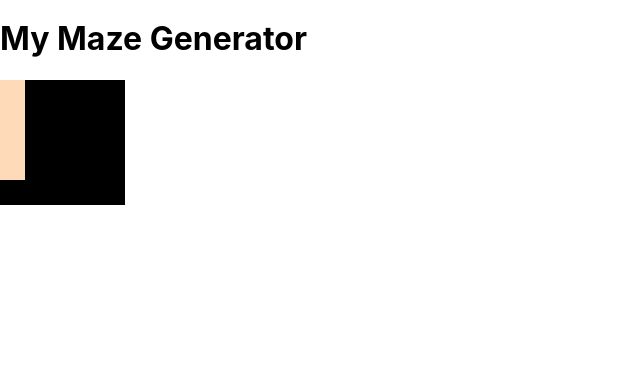
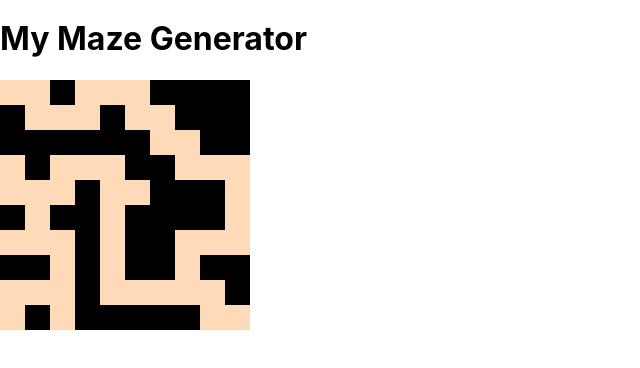
Before and after one commit to sgee456/mazeGenerator, a React (Create React App) app: page / in a window 1280 px wide. Shown: the top 368 px of the page, without its empty margins (0-640 px from the left). Built offline with nearby package versions, Linux system fonts and the light colour scheme.

Commit message:
fixed checkPathAround to allow the path to turn

```diff
--- a/src/App.js
+++ b/src/App.js
@@ -32,7 +32,7 @@ function App() {
   const createPath = function() {
     const pathStack = [];
     const startPosition = [0, 0];
-    const newPathArray = createMazeWallArray(5 , 5);
+    const newPathArray = createMazeWallArray(10 , 10);
 
     //checks if a square is beside a path, also where it is checking from
     function checkPathAround(position, checkingFrom = "all" ) {
@@ -82,17 +82,17 @@ function App() {
       }
 
       if (checkingFrom === "top") {
-        return (leftValue && topValue && rightValue && topRightValue && bottomRightValue && topLeftValue && bottomLeftValue);
+        return (leftValue && topValue && rightValue && topRightValue && topLeftValue);
       }
 
       if (checkingFrom === "bottom") {
-        return (leftValue && bottomValue && rightValue && topRightValue && bottomRightValue && topLeftValue && bottomLeftValue);
+        return (leftValue && bottomValue && rightValue && bottomRightValue && bottomLeftValue);
       }
       if (checkingFrom === "left") {
-        return (leftValue && topValue && bottomValue && topRightValue && bottomRightValue && topLeftValue && bottomLeftValue);
+        return (leftValue && topValue && bottomValue && topLeftValue && bottomLeftValue);
       }
       if (checkingFrom === "right") {
-        return (topValue && bottomValue && rightValue && topRightValue && bottomRightValue && topLeftValue && bottomLeftValue);
+        return (topValue && bottomValue && rightValue && topRightValue && bottomRightValue);
       }
 
     }
@@ -111,7 +111,7 @@ function App() {
 
 
     // while (pathStack.length !== 0)
-    for (let i = 0; i < 3; i++)
+    for (let i = 0; i < 70; i++)
     {
       //look at all surrounding blocks for blocks that don't touch another path block
       const currentPosition = pathStack[pathStack.length -1];
@@ -163,6 +163,7 @@ function App() {
       //when the stack is gone, the path is complete
     }
 
+    console.log('all done!')
     //when done return new array
     return newPathArray;
   }
```
